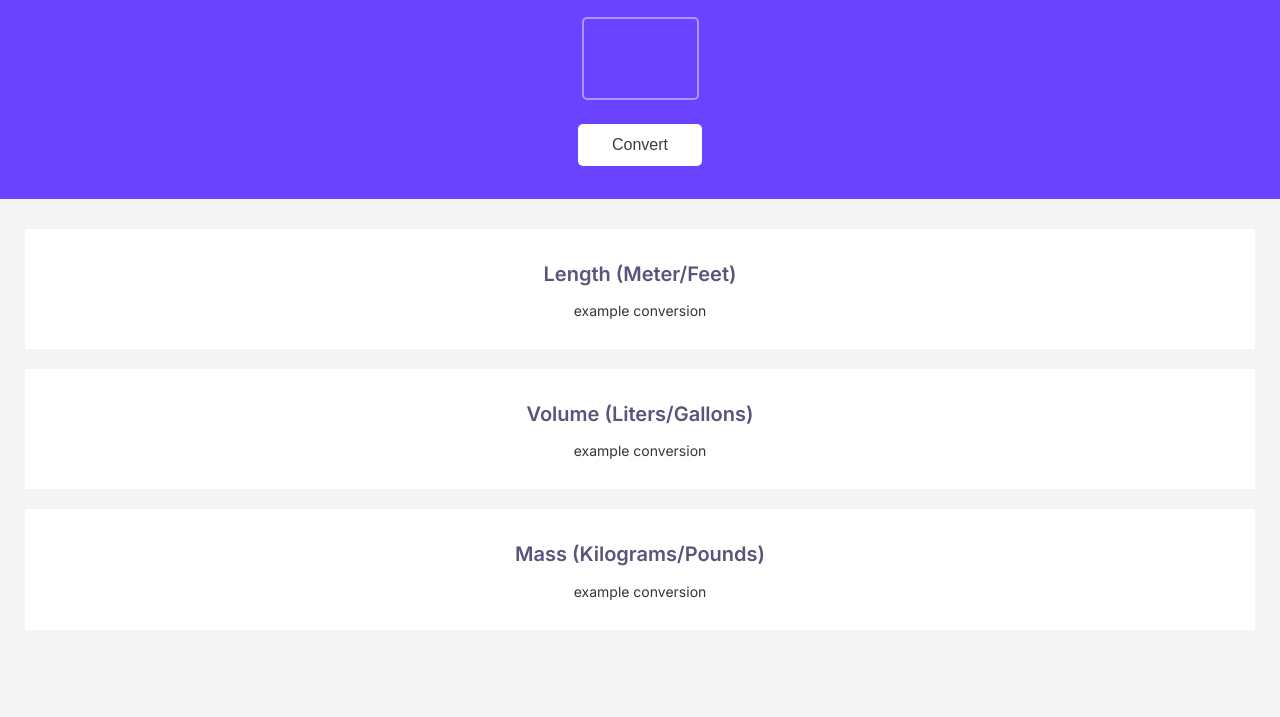
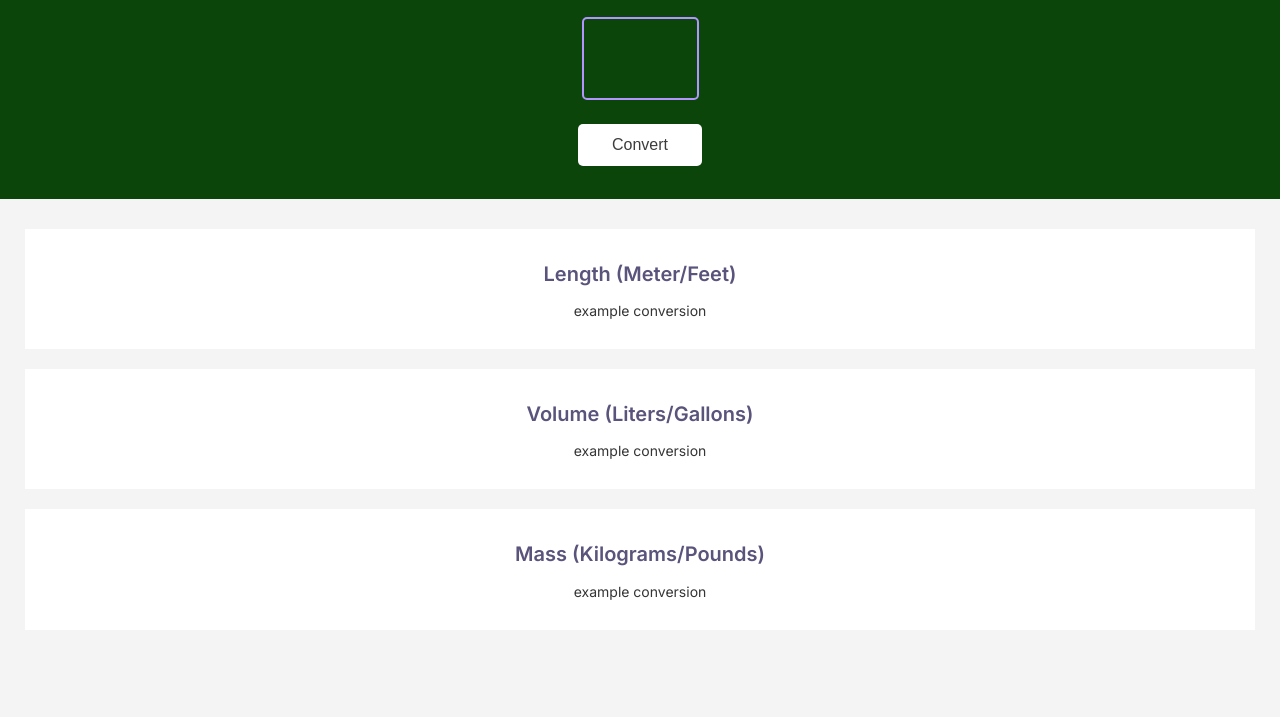
Before and after one commit to wooddelltanner/unit-converter, a website built with Vite: page index.html in a window 1280 px wide. Shown: the part 83-800 px from the top of the page. Built offline with nearby package versions, Linux system fonts and the light colour scheme.

Commit message:
Update index.css

```diff
--- a/index.css
+++ b/index.css
@@ -12,7 +12,7 @@ body {
 }
 
 #header {
-    background: #6943FF;
+    background: #0c450a;
     margin-bottom: 30px;
 }
 
```
